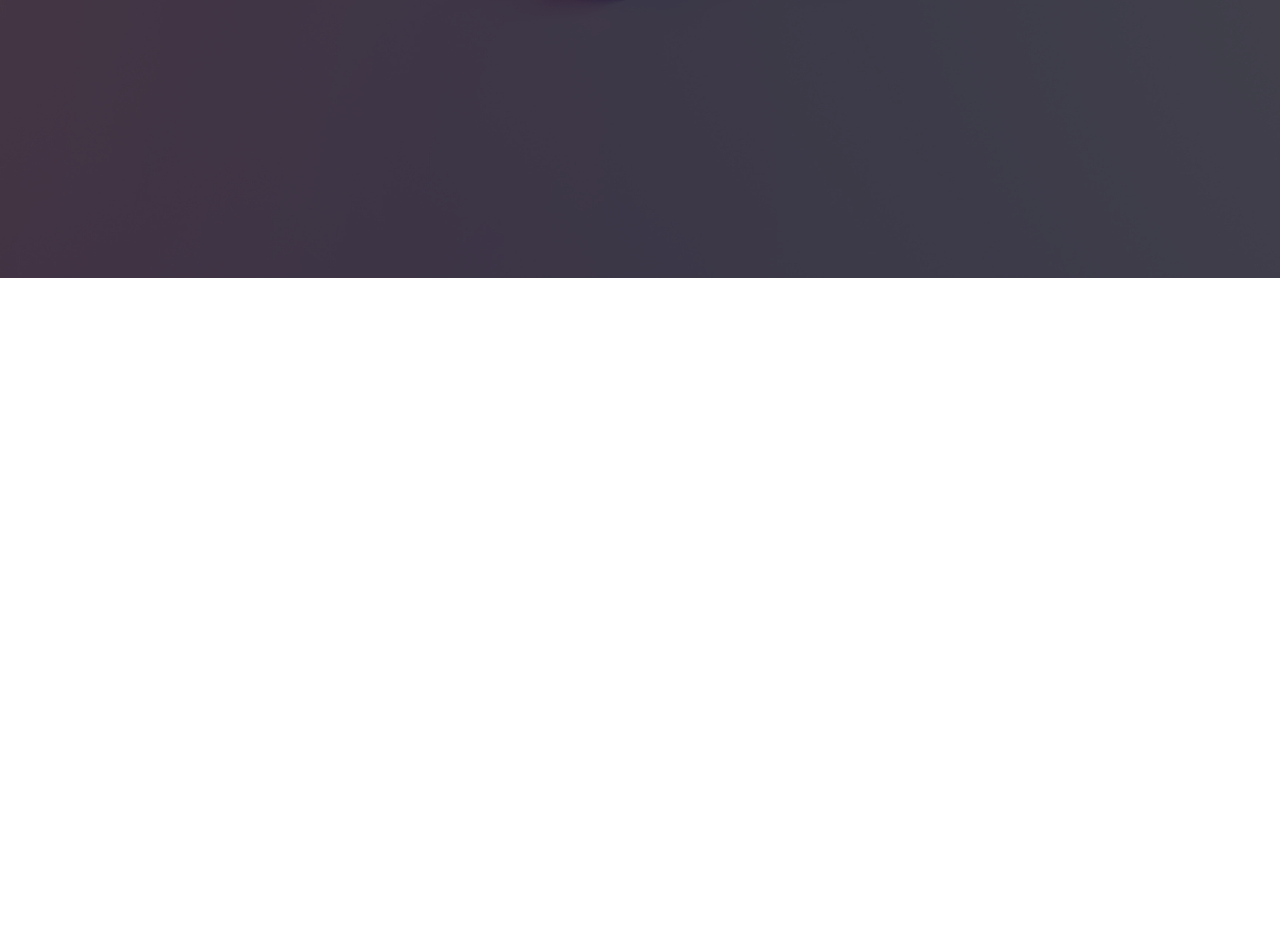
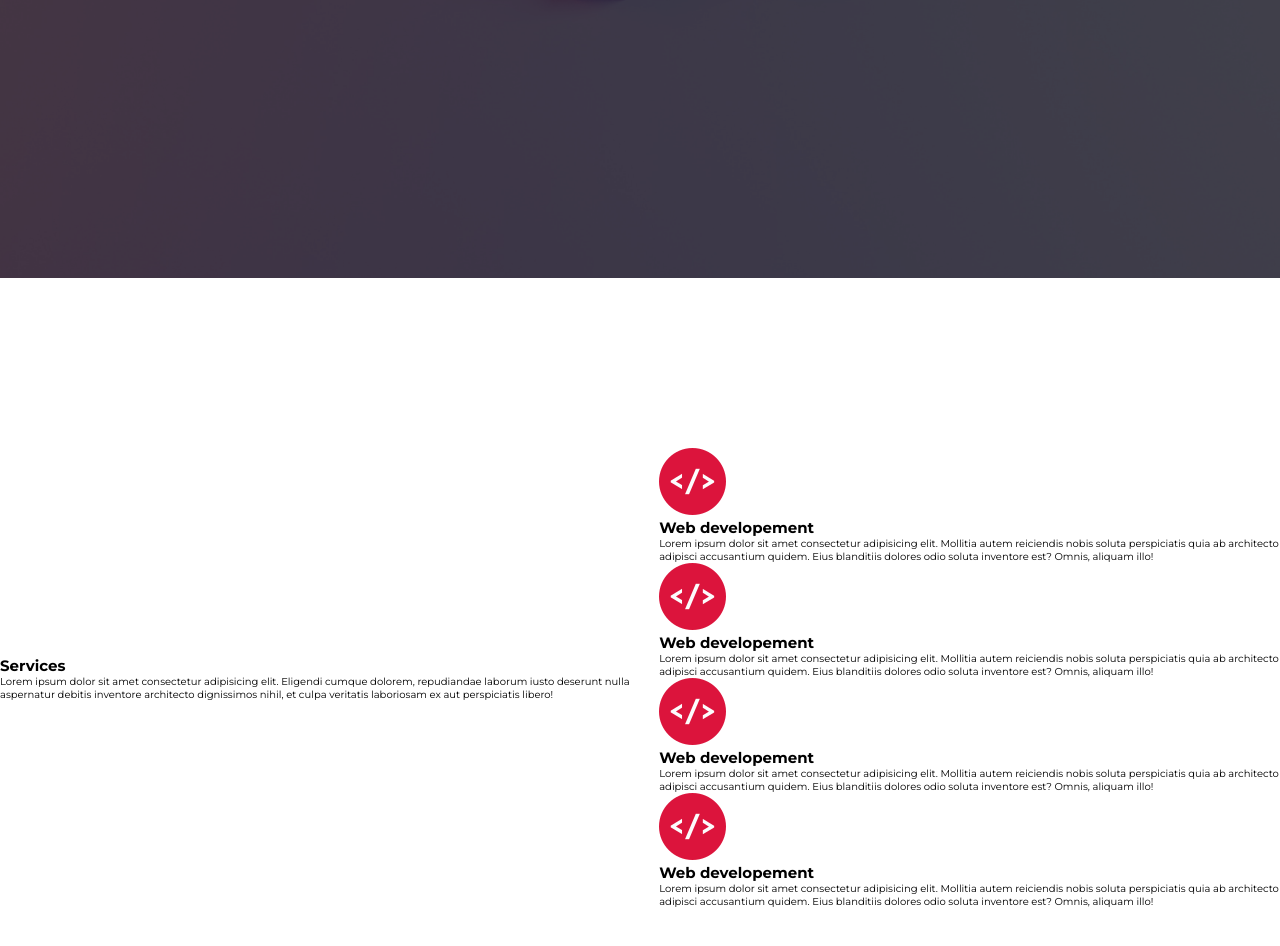
Before and after one commit to YannickMoris/portfolio, a plain HTML site: page index.html in a window 1280 px wide. Shown: the part 522-1468 px from the top of the page. Before the commit the page ends 800 px from the top, so only its background shows below. Drawn offline with Linux system fonts and the light colour scheme.

Commit message:
service section in progress

```diff
--- a/index.html
+++ b/index.html
@@ -24,5 +24,44 @@
         </div>
      </section>
 
+     <!-- Service section -->
+
+     <section id="services">
+        <div class="service container">
+            <div class="service-top">
+                <h1 class="section-title">Serv<span>i</span>ces</h1>
+                <p>Lorem ipsum dolor sit amet consectetur adipisicing elit. Eligendi cumque dolorem, repudiandae laborum iusto deserunt nulla aspernatur debitis inventore architecto dignissimos nihil, et culpa veritatis laboriosam ex aut perspiciatis libero!</p>
+            </div>
+            <div class="service-bottom">
+                <div class="service-item">
+                    <div class="icon"><img src="./images/icons.png" alt="website icon"></div>
+                    <h2>Web developement</h2>
+                    <p>Lorem ipsum dolor sit amet consectetur adipisicing elit. Mollitia autem reiciendis nobis soluta perspiciatis quia ab architecto adipisci accusantium quidem. Eius blanditiis dolores odio soluta inventore est? Omnis, aliquam illo!</p>
+                </div>
+
+                <div class="service-item">
+                    <div class="icon"><img src="./images/icons.png" alt="website icon"></div>
+                    <h2>Web developement</h2>
+                    <p>Lorem ipsum dolor sit amet consectetur adipisicing elit. Mollitia autem reiciendis nobis soluta perspiciatis quia ab architecto adipisci accusantium quidem. Eius blanditiis dolores odio soluta inventore est? Omnis, aliquam illo!</p>
+                </div>
+
+                <div class="service-item">
+                    <div class="icon"><img src="./images/icons.png" alt="website icon"></div>
+                    <h2>Web developement</h2>
+                    <p>Lorem ipsum dolor sit amet consectetur adipisicing elit. Mollitia autem reiciendis nobis soluta perspiciatis quia ab architecto adipisci accusantium quidem. Eius blanditiis dolores odio soluta inventore est? Omnis, aliquam illo!</p>
+                </div>
+
+                <div class="service-item">
+                    <div class="icon"><img src="./images/icons.png" alt="website icon"></div>
+                    <h2>Web developement</h2>
+                    <p>Lorem ipsum dolor sit amet consectetur adipisicing elit. Mollitia autem reiciendis nobis soluta perspiciatis quia ab architecto adipisci accusantium quidem. Eius blanditiis dolores odio soluta inventore est? Omnis, aliquam illo!</p>
+                </div>
+
+
+
+            </div>
+        </div>
+     </section>
+
 </body>
 </html>
```
Also changed, not shown: style.css (+8 -0 lines), images/icons.png (added).
